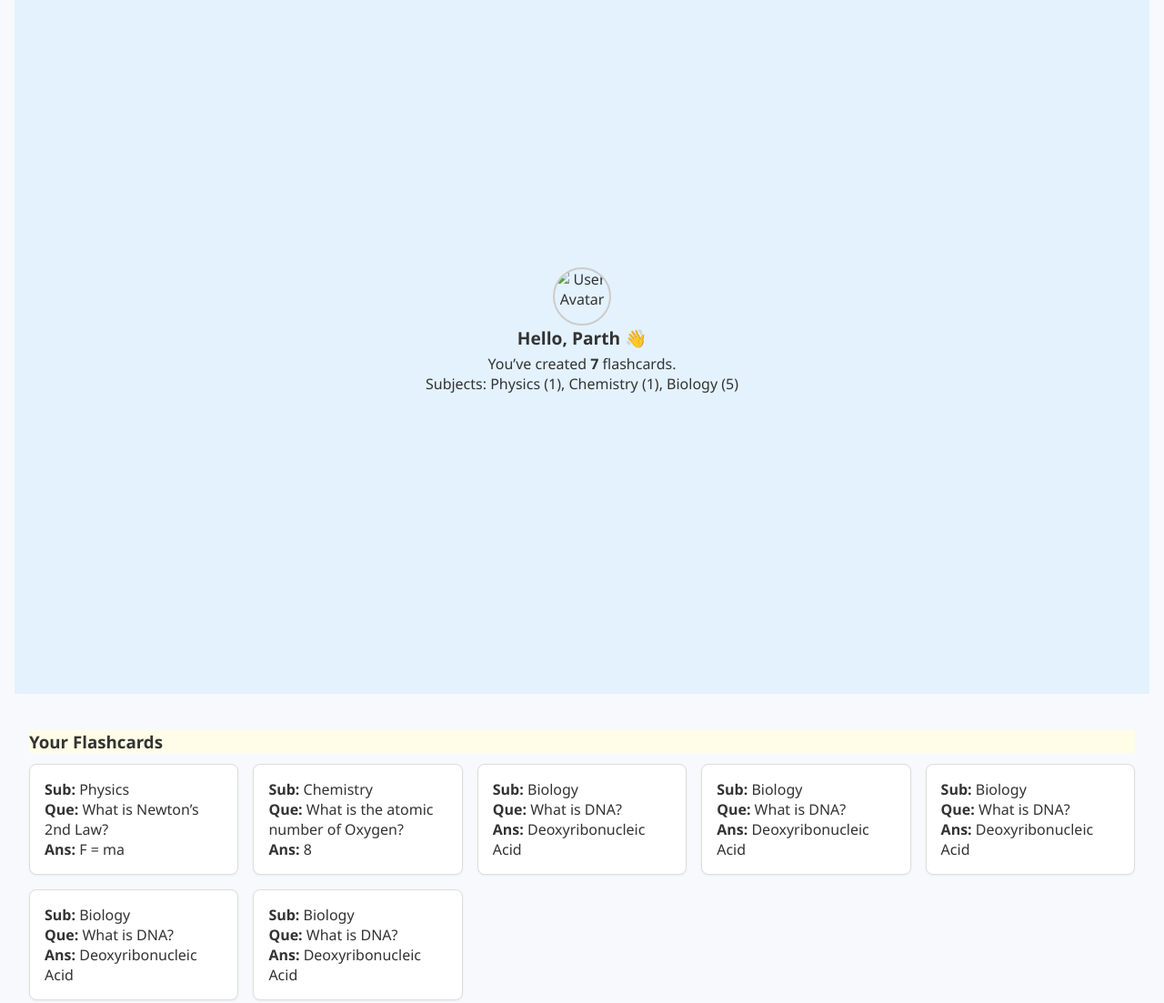
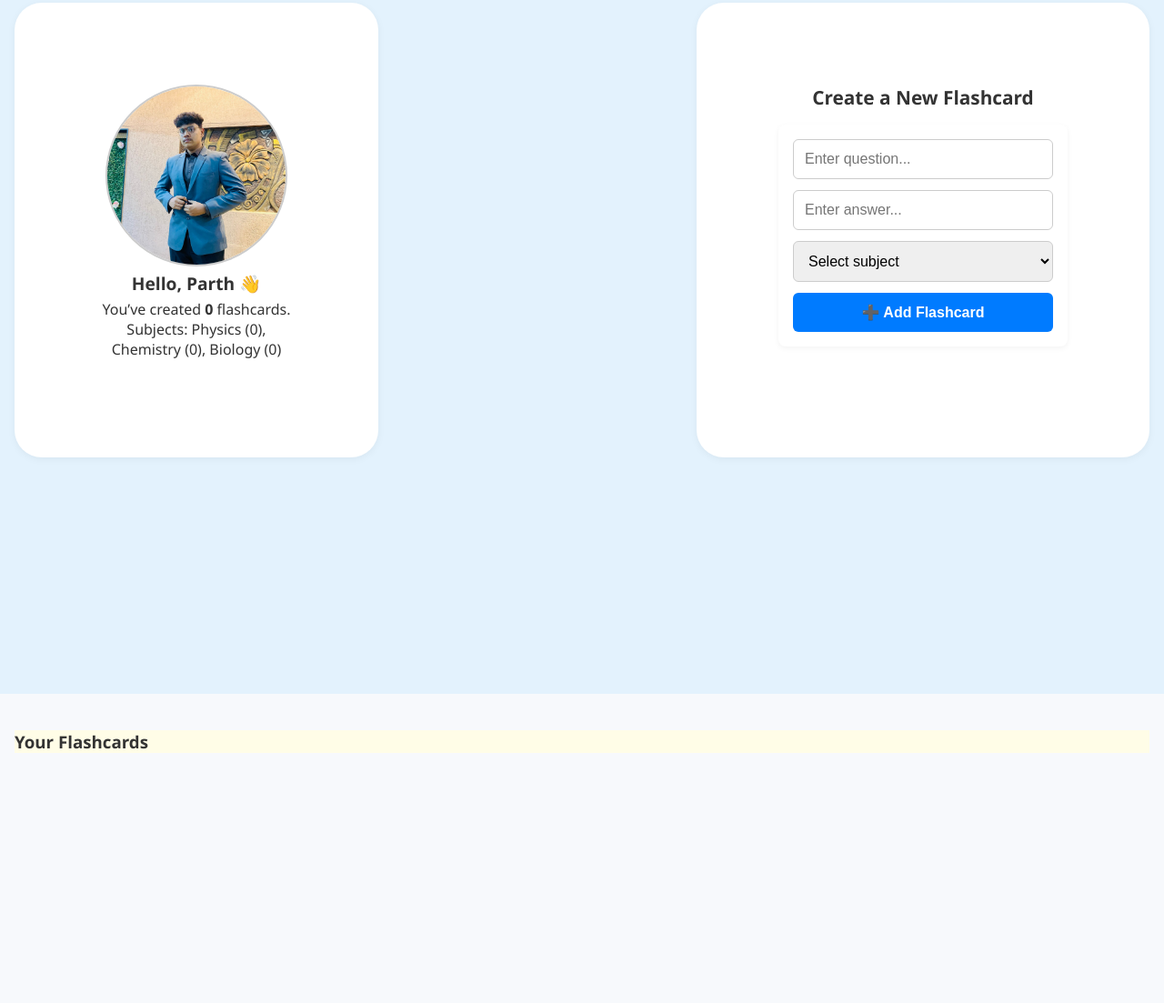
Before and after one commit to PATILPARTH1500/FLASHCARDS, a plain HTML site: page index.html in a window 1280 px wide. Shown: the part 103-1206 px from the top of the page at 91% size. Drawn offline with Linux system fonts and the light colour scheme.

Commit message:
CHANGES IN UI/UX

```diff
--- a/app.js
+++ b/app.js
@@ -6,44 +6,6 @@ hamburger.addEventListener("click", () => {
   navLinks.classList.toggle("active");
 });
 
-// Dummy flashcards for UI testing
-const dummyCards = [
-  {
-    question: "What is Newton’s 2nd Law?",
-    answer: "F = ma",
-    subject: "Physics"
-  },
-  {
-    question: "What is the atomic number of Oxygen?",
-    answer: "8",
-    subject: "Chemistry"
-  },
-  {
-    question: "What is DNA?",
-    answer: "Deoxyribonucleic Acid",
-    subject: "Biology"
-  },
-  {
-    question: "What is DNA?",
-    answer: "Deoxyribonucleic Acid",
-    subject: "Biology"
-  },
-  {
-    question: "What is DNA?",
-    answer: "Deoxyribonucleic Acid",
-    subject: "Biology"
-  },
-  {
-    question: "What is DNA?",
-    answer: "Deoxyribonucleic Acid",
-    subject: "Biology"
-  },
-  {
-    question: "What is DNA?",
-    answer: "Deoxyribonucleic Acid",
-    subject: "Biology"
-  }
-];
 
 function renderFlashcards(cards) {
   const container = document.getElementById("flashcardGrid");
@@ -82,3 +44,39 @@ function updateProfileStats(cards) {
 document.addEventListener("DOMContentLoaded", () => {
   renderFlashcards(dummyCards); // Replace with Firestore later
 });
+
+
+const questionInput = document.getElementById("questionInput");
+const answerInput = document.getElementById("answerInput");
+const subjectInput = document.getElementById("subjectInput");
+const addCardBtn = document.getElementById("addCardBtn");
+
+let cards = []; // Stores flashcards in-memory (for now)
+
+// Add Flashcard
+addCardBtn.addEventListener("click", () => {
+  const question = questionInput.value.trim();
+  const answer = answerInput.value.trim();
+  const subject = subjectInput.value;
+
+  if (!question || !answer || !subject) {
+    alert("Please fill in all fields.");
+    return;
+  }
+
+  const newCard = {
+    question,
+    answer,
+    subject,
+    id: Date.now()
+  };
+
+  cards.push(newCard);
+  localStorage.setItem("flashcards", JSON.stringify(cards));
+  renderFlashcards(cards);
+
+  // Clear form
+  questionInput.value = "";
+  answerInput.value = "";
+  subjectInput.value = "";
+});
--- a/index.html
+++ b/index.html
@@ -24,17 +24,40 @@
 </nav>
 
 <!-- ========== PROFILE SUMMARY ========== -->
-<section id="profile" class="profile-section">
-  <img src="assets/avatar-placeholder.png" alt="User Avatar" class="profile-avatar">
-  <div class="profile-info">
-    <h2>Hello, Parth 👋</h2>
-    <p>You’ve created <strong>0</strong> flashcards.</p>
-    <p>Subjects: Physics (0), Chemistry (0), Biology (0)</p>
+<section id="profile" class="profile-section-grid">
+  <!-- LEFT: PROFILE INFO -->
+  <div class="profile-box">
+    <img src="/assets/images/avatar.jpg" alt="User Avatar" class="profile-avatar">
+    <div class="profile-info">
+      <h2>Hello, Parth 👋</h2>
+      <p>You’ve created <strong>0</strong> flashcards.</p>
+      <p>Subjects: Physics (0), Chemistry (0), Biology (0)</p>
+    </div>
+  </div>
+
+  <!-- RIGHT: ADD FLASHCARD FORM -->
+  <div class="addcard-box">
+    <h3>Create a New Flashcard</h3>
+    <div class="flashcard-form">
+      <input type="text" id="questionInput" placeholder="Enter question..." required />
+      <input type="text" id="answerInput" placeholder="Enter answer..." required />
+      <select id="subjectInput">
+        <option value="" disabled selected>Select subject</option>
+        <option value="Physics">Physics</option>
+        <option value="Chemistry">Chemistry</option>
+        <option value="Biology">Biology</option>
+        <option value="Math">Math</option>
+        <option value="English">English</option>
+      </select>
+      <button id="addCardBtn">➕ Add Flashcard</button>
+    </div>
   </div>
 </section>
 
+
 <!-- ========== FLASHCARDS SECTION ========== -->
 <section class="flashcard-container" id="flashcards">
+
   <h3>Your Flashcards</h3>
   <div id="flashcardGrid" class="flashcard-grid">
     <!-- Cards will be injected here by JS -->
--- a/styles.css
+++ b/styles.css
@@ -2,14 +2,12 @@
 * {
   margin: 0;
   padding: 0;
-  box-sizing: border-box;
-}
+  box-sizing: border-box;}
 
 body {
   font-family: "Segoe UI", sans-serif;
   background-color: #f7f9fc;
   color: #333;
-  padding: 0 16px;
 }
 
 /* Navbar */
@@ -31,10 +29,17 @@ body {
 }
 
 .navbar-links a {
-  margin-left: 20px;
+  margin: 15px;;
+  margin-left: 90px;
   text-decoration: none;
-  color: #333;
-  font-weight: 500;
+  color: #000000;
+  font-weight: 600;
+}
+
+.navbar-links a:hover {
+  color: #a3d0ff;
+  transition:0.5s ease;
+  font-size: 1.2rem;
 }
 
 .hamburger {
@@ -50,18 +55,48 @@ section {
 }
 
 /* Profile Section */
-.profile-section {
+
+.profile-section-grid {
+  min-height: 100vh;
+  padding: 40px 16px;
+  display: flex;
+  gap: 350px;
+  align-items: flex-start;
+  justify-content: center;
+  flex-wrap: wrap;
   background: #e3f2fd;
-  display: flex;
-  align-items: center;
-  justify-content: center;
-  flex-direction: column;
+}
+
+.profile-box {
+  flex: 1 1 300px;
+  max-width: 400px;
+  background: white;
+  padding: 90px;
+  height:500px;
+  border-radius: 30px;
+  box-shadow: 0 2px 8px rgba(0,0,0,0.05);
+  text-align: center;
+}
+
+.addcard-box {
+  flex: 1 1 300px;
+  max-width: 500px;
+  height: 500px;
+  background: rgb(255, 255, 255);
+  padding: 90px;
+  border-radius:30px;
+  box-shadow: 0 2px 8px rgba(0,0,0,0.05);
+}
+
+.addcard-box h3 {
+  margin-bottom: 16px;
+  font-size: 1.3rem;
   text-align: center;
 }
 
 .profile-avatar {
-  width: 64px;
-  height: 64px;
+  width: 200px;
+  height: 200px;
   border-radius: 50%;
   object-fit: cover;
   border: 2px solid #ccc;
@@ -100,6 +135,41 @@ section {
 .flashcard:hover {
   transform: scale(1.03);
 }
+
+.flashcard-form {
+  display: flex;
+  flex-direction: column;
+  gap: 12px;
+  max-width: 500px;
+  margin: 0 auto 32px;
+  padding: 16px;
+  background: #ffffff;
+  border-radius: 8px;
+  box-shadow: 0 2px 6px rgba(0,0,0,0.05);
+}
+
+.flashcard-form input,
+.flashcard-form select,
+.flashcard-form button {
+  padding: 12px;
+  border: 1px solid #ccc;
+  border-radius: 6px;
+  font-size: 1rem;
+}
+
+.flashcard-form button {
+  background: #007bff;
+  color: white;
+  font-weight: bold;
+  cursor: pointer;
+  border: none;
+  transition: background 0.3s;
+}
+
+.flashcard-form button:hover {
+  background: #0056cc;
+}
+
 
 /* Suggested Section */
 .suggested-section ul {
```
Also changed, not shown: assets/images/avatar.jpg (added).
